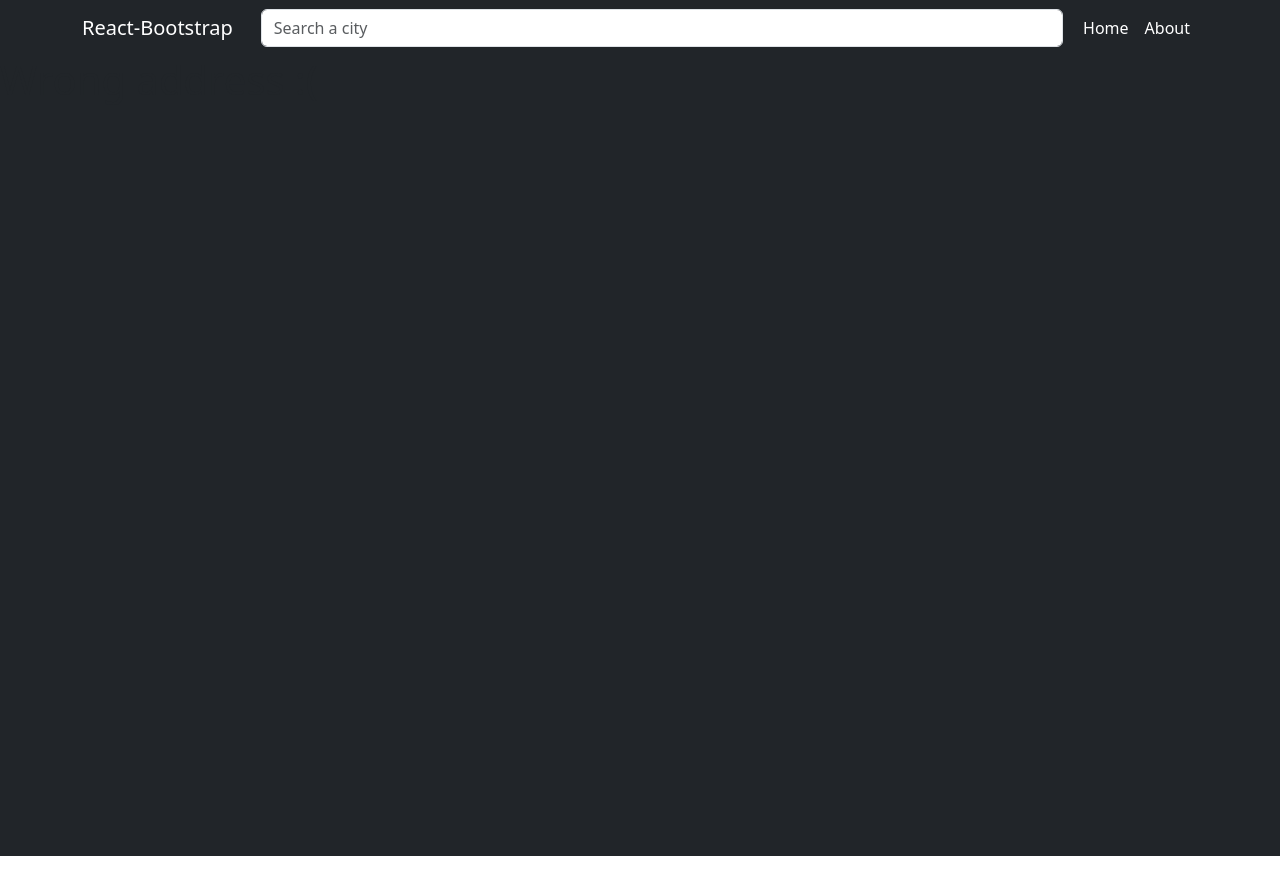
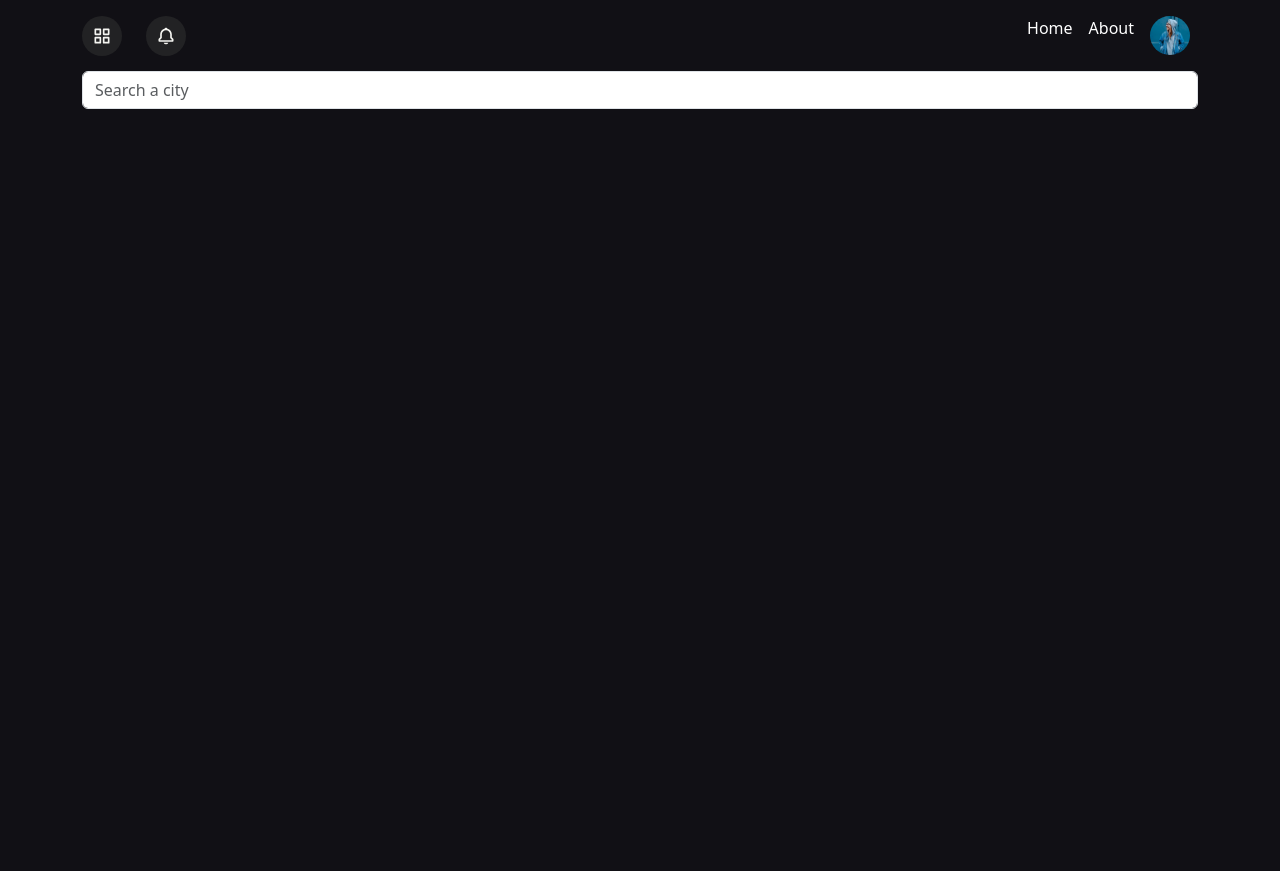
Before and after one commit to VascoPanigi/u3-w2-d5, a React (Create React App) app: page / in a window 1280 px wide. Built offline with nearby package versions, Linux system fonts and the light colour scheme.

Commit message:
adds some style

```diff
--- a/package.json
+++ b/package.json
@@ -10,6 +10,7 @@
     "react": "^18.3.1",
     "react-bootstrap": "^2.10.2",
     "react-dom": "^18.3.1",
+    "react-icons": "^5.2.0",
     "react-router-dom": "^6.23.0",
     "react-scripts": "5.0.1",
     "web-vitals": "^2.1.4"
--- a/public/index.html
+++ b/public/index.html
@@ -5,39 +5,15 @@
     <link rel="icon" href="%PUBLIC_URL%/favicon.ico" />
     <meta name="viewport" content="width=device-width, initial-scale=1" />
     <meta name="theme-color" content="#000000" />
-    <meta
-      name="description"
-      content="Web site created using create-react-app"
-    />
+    <meta name="description" content="Web site created using create-react-app" />
     <link rel="apple-touch-icon" href="%PUBLIC_URL%/logo192.png" />
-    <!--
-      manifest.json provides metadata used when your web app is installed on a
-      user's mobile device or desktop. See https://developers.google.com/web/fundamentals/web-app-manifest/
-    -->
+
     <link rel="manifest" href="%PUBLIC_URL%/manifest.json" />
-    <!--
-      Notice the use of %PUBLIC_URL% in the tags above.
-      It will be replaced with the URL of the `public` folder during the build.
-      Only files inside the `public` folder can be referenced from the HTML.
 
-      Unlike "/favicon.ico" or "favicon.ico", "%PUBLIC_URL%/favicon.ico" will
-      work correctly both with client-side routing and a non-root public URL.
-      Learn how to configure a non-root public URL by running `npm run build`.
-    -->
-    <title>React App</title>
+    <title>EpiWeather</title>
   </head>
   <body>
     <noscript>You need to enable JavaScript to run this app.</noscript>
     <div id="root"></div>
-    <!--
-      This HTML file is a template.
-      If you open it directly in the browser, you will see an empty page.
-
-      You can add webfonts, meta tags, or analytics to this file.
-      The build step will place the bundled scripts into the <body> tag.
-
-      To begin the development, run `npm start` or `yarn start`.
-      To create a production bundle, use `npm run build` or `yarn build`.
-    -->
   </body>
 </html>
--- a/src/App.css
+++ b/src/App.css
@@ -40,3 +40,36 @@
 main {
   min-height: 100vh;
 }
+
+.icon-container {
+  min-width: 40px;
+  min-height: 40px;
+  border-radius: 50%;
+  background-color: #222224;
+}
+.icon-container:hover {
+  background-color: #4d4d52;
+}
+
+.app-container {
+  background-color: #111015;
+}
+
+.card {
+  background-color: #222224;
+  color: #e1e1eb;
+}
+
+.card:hover {
+  background-color: #4d4d52;
+}
+
+.profile-picture {
+  border-radius: 50%;
+  max-width: 40px;
+  max-height: 40px;
+}
+
+.next-days-card .card-title {
+  color: blue;
+}
--- a/src/App.jsx
+++ b/src/App.jsx
@@ -8,7 +8,7 @@ import ResultPage from "./components/ResultPage";
 
 function App() {
   return (
-    <div className="bg-dark">
+    <div className="app-container">
       <BrowserRouter>
         <header>
           <MyNavbar />
@@ -16,7 +16,7 @@ function App() {
 
         <main>
           <Routes>
-            <Route path="/search" element={<SearchPage />} />
+            <Route path="/" element={<SearchPage />} />
             <Route path="/results/:cityName" element={<ResultPage />} />
             <Route path="*" element={<Belandi />} />
           </Routes>
--- a/src/components/MyNavbar.jsx
+++ b/src/components/MyNavbar.jsx
@@ -1,32 +1,46 @@
-import { Container, Nav, Navbar } from "react-bootstrap";
+import { Container, Nav, Navbar, Stack } from "react-bootstrap";
 import SearchPage from "./SearchPage";
-import { useLocation } from "react-router-dom";
+import { useLocation, NavLink } from "react-router-dom";
+import { BiGridAlt, BiBell } from "react-icons/bi";
+import profilePic from "../assets/icons/pofilepic.jpg";
 
 const MyNavbar = () => {
   const location = useLocation();
-  const isSearchPage = location.pathname === "/search";
+  const isSearchPage = location.pathname === "/";
   console.log(isSearchPage);
 
   return (
     <>
       <Navbar expand="lg">
-        <Container>
-          <Navbar.Brand href="#home" className="text-white">
-            React-Bootstrap
-          </Navbar.Brand>
+        <Container className="justify-content-between">
+          <div className="d-flex">
+            <Nav href="#home" className="text-white me-4">
+              <div className="icon-container d-flex justify-content-center align-items-center">
+                <BiGridAlt className="icons" style={{ color: "#f5f5f1", width: "20px", height: "20px" }} />
+              </div>
+            </Nav>
+            <Nav href="#home" className="text-white">
+              <div className="icon-container d-flex justify-content-center align-items-center">
+                <BiBell className="icons" style={{ color: "#f5f5f1", width: "20px", height: "20px" }} />
+              </div>
+            </Nav>
+            {/* non voglio avere la search bar sull navbar se sono nella searchpage */}
+            {!isSearchPage && <SearchPage className="mt-0" />}
+          </div>
+
           <Navbar.Toggle aria-controls="basic-navbar-nav" />
 
-          {/* non voglio avere la search bar sull navbar se sono nella searchpage */}
-          {!isSearchPage && <SearchPage className="mt-0" />}
-
-          <Navbar.Collapse id="basic-navbar-nav">
-            <Nav className="me-auto ">
-              <Nav.Link href="#home" className="text-white">
+          <Navbar.Collapse id="basic-navbar-nav" className="text-thite">
+            <Nav className="ms-auto ">
+              <NavLink to="/" className="nav-link text-white">
                 Home
-              </Nav.Link>
-              <Nav.Link href="#link" className="text-white">
+              </NavLink>
+              <NavLink to="/gabibbo" className="nav-link text-white">
                 About
-              </Nav.Link>
+              </NavLink>
+              <NavLink to="/gabibbo" className="nav-link text-white">
+                <img src={profilePic} alt="profile pic" className="profile-picture" />
+              </NavLink>
             </Nav>
           </Navbar.Collapse>
         </Container>
--- a/src/components/NextDaysCard.jsx
+++ b/src/components/NextDaysCard.jsx
@@ -1,16 +1,25 @@
+import { useState } from "react";
 import { Card, Col } from "react-bootstrap";
 
-const nextDaysCard = ({ nextDaysForecast, index }) => {
-  console.log(nextDaysForecast);
+const NextDaysCard = ({ nextDaysForecast, selectedCard, setSelectedCard }) => {
+  // const [isBigger, setIsBigger] = useState(false);
 
   function getDayOfWeek(timestamp) {
     const day = new Date(timestamp * 1000);
     return day.toDateString().split(" ")[0];
   }
 
+  const handleCardClick = () => {
+    setSelectedCard((prevSelectedCard) => (prevSelectedCard === nextDaysForecast ? null : nextDaysForecast));
+  };
+
   return (
-    <Col xs={2}>
-      <Card>
+    <Col
+      xs={selectedCard === nextDaysForecast ? 8 : 4}
+      lg={selectedCard === nextDaysForecast ? 4 : 2}
+      className="next-days-card"
+    >
+      <Card onClick={handleCardClick}>
         <Card.Body>
           <Card.Title>{getDayOfWeek(nextDaysForecast.dt)}</Card.Title>
           <Card.Img
@@ -27,4 +36,4 @@ const nextDaysCard = ({ nextDaysForecast, index }) => {
   );
 };
 
-export default nextDaysCard;
+export default NextDaysCard;
--- a/src/components/ResultPage.jsx
+++ b/src/components/ResultPage.jsx
@@ -7,7 +7,8 @@ import NextDaysCard from "./NextDaysCard";
 const ResultPage = () => {
   const [coordinates, setCoordinates] = useState("");
   const [todaysForecast, setTodaysForecast] = useState("");
-  const [nextDaysForecast, setNextDaysForecast] = useState(""); // New state for next day's forecast
+  const [nextDaysForecast, setNextDaysForecast] = useState("");
+  const [selectedCard, setSelectedCard] = useState(null);
 
   const location = useParams();
   const cityName = location.cityName;
@@ -67,7 +68,6 @@ const ResultPage = () => {
   const fetchNextDaysForecast = async () => {
     try {
       const response = await fetch(
-        // Adjust the API endpoint for next day's forecast
         `https://api.openweathermap.org/data/2.5/forecast?${coordinates}&units=metric&appid=74edd4f81109361aa3b9b9f20b577e89`
       );
 
@@ -97,17 +97,25 @@ const ResultPage = () => {
   return (
     <Container>
       <Row>
-        <Col xs={4}>{todaysForecast && <TodaysWeatherCard todaysForecast={todaysForecast} />}</Col>
-        <Col xs={8}>
+        <Col xs={12} lg={4}>
+          {todaysForecast && <TodaysWeatherCard todaysForecast={todaysForecast} />}
+        </Col>
+        <Col xs={12} lg={8}>
           <Row>
             {nextDaysForecast &&
               nextDaysForecast.list
                 .filter((day, index, self) => {
                   const currentDate = day.dt_txt.split(" ")[0];
-                  console.log(day);
                   return index === self.findIndex((d) => d.dt_txt.split(" ")[0] === currentDate);
                 })
-                .map((day, index) => <NextDaysCard key={index} nextDaysForecast={day} />)}
+                .map((day, index) => (
+                  <NextDaysCard
+                    key={index}
+                    nextDaysForecast={day}
+                    selectedCard={selectedCard}
+                    setSelectedCard={setSelectedCard}
+                  />
+                ))}
           </Row>
         </Col>
       </Row>
--- a/src/components/SearchPage.jsx
+++ b/src/components/SearchPage.jsx
@@ -7,38 +7,7 @@ const SearchPage = () => {
 
   const location = useLocation();
   const navigate = useNavigate();
-  const isSearchPage = location.pathname === "/search";
-
-  // const fetchCoordinates = async () => {
-  //   // setIsLoading(true);
-  //   try {
-  //     console.log("fetching your data...");
-  //     const response = await fetch(
-  //       `http://api.openweathermap.org/geo/1.0/direct?q=${searchValue}&appid=74edd4f81109361aa3b9b9f20b577e89`
-  //     );
-
-  //     if (!response.ok) {
-  //       throw new Error("Error during fetching");
-  //     }
-
-  //     console.log("fetch successful");
-  //     const coordinatesFetched = await response.json();
-  //     const lat = coordinatesFetched[0].lat;
-  //     const lon = coordinatesFetched[0].lon;
-  //     console.log(lat, lon);
-  //     setCoordinates(`lat=${lat}&lon=${lon}`);
-  //     console.log(coordinates);
-
-  //     // const moviesFetched = await response.json();
-  //     // console.log(moviesFetched);
-  //     // setMovies(moviesFetched.Search || []);
-  //   } catch (err) {
-  //     console.log(err);
-  //     // setIsError(true);
-  //   } finally {
-  //     // setIsLoading(false);
-  //   }
-  // };
+  const isSearchPage = location.pathname === "/";
 
   const handleSubmit = (e) => {
     e.preventDefault();
@@ -66,12 +35,11 @@ const SearchPage = () => {
 
       {!isSearchPage && (
         <Container>
-          <Form>
+          <Form onSubmit={handleSubmit}>
             <FormControl
               type="text"
               placeholder="Search a city"
               onChange={(e) => setSearchValue(e.target.value)}
-              onSubmit={(e) => e.preventDefault()}
               value={searchValue}
             />
           </Form>
```
Also changed, not shown: src/index.css (+3 -5 lines), src/assets/icons/pofilepic.jpg (added), 1 other file (tests, documents, lock files or other folders).
